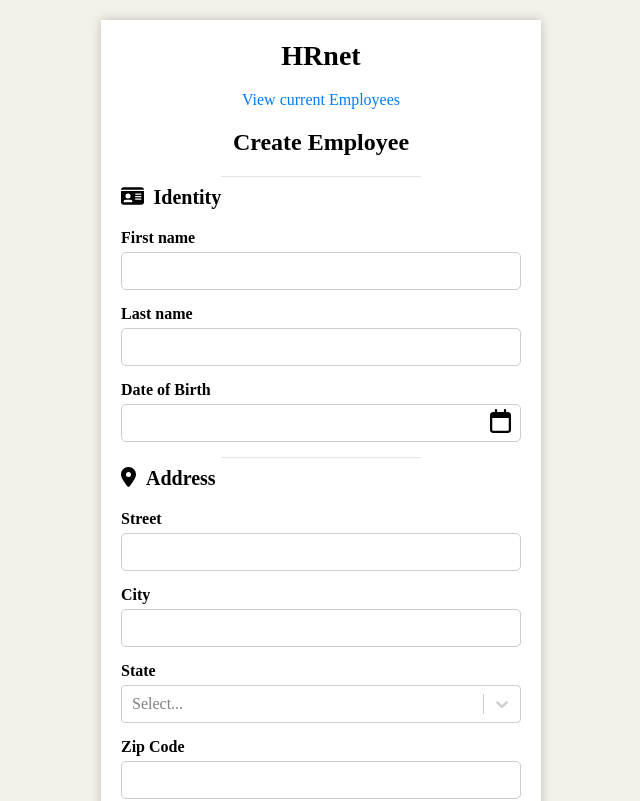
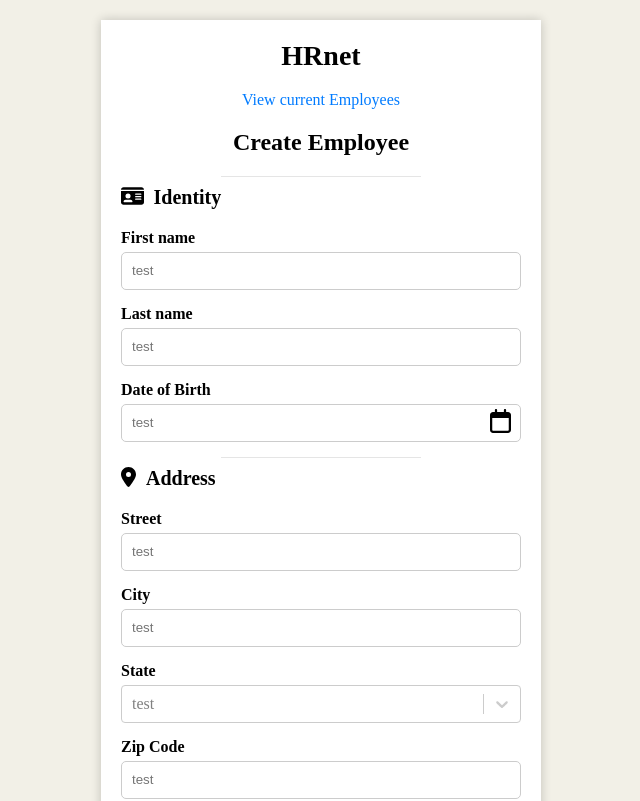
Before and after one commit to EsseB92/OCReactProjet14_HRnet, a React (Vite) app: page / in a window 1280 px wide. Shown: the top 801 px of the page, without its empty margins (319-959 px from the left). Built offline with nearby package versions, Linux system fonts and the light colour scheme.

Commit message:
Optimisation et ajout d'un placeholder

```diff
--- a/src/components/Form/InputForm/index.jsx
+++ b/src/components/Form/InputForm/index.jsx
@@ -1,8 +1,10 @@
+import React from "react";
+//import PropTypes from "prop-types";
 import Select from "react-select";
+import DatePicker from "react-datepicker";
+import Calendar from "../../../assets/calendar.svg";
+import "react-datepicker/dist/react-datepicker.css";
 import styles from "./index.module.css";
-import DatePicker from "react-datepicker";
-import "react-datepicker/dist/react-datepicker.css";
-import Calendar from "../../../assets/calendar.svg";
 
 export const InputForm = ({
   label,
@@ -12,14 +14,12 @@ export const InputForm = ({
   options,
   onChange,
   value,
+  placeholder = "test",
 }) => {
-  return (
-    <>
-      <div className={styles.container}>
-        <label htmlFor={id} className={styles.label}>
-          {label}
-        </label>
-        {type === "text" && (
+  const renderInput = () => {
+    switch (type) {
+      case "text":
+        return (
           <input
             type={type}
             id={id}
@@ -27,28 +27,45 @@ export const InputForm = ({
             onChange={onChange}
             className={styles.input}
             autoComplete={autocomplete}
+            placeholder={placeholder}
           />
-        )}
-        {type === "select" && (
+        );
+      case "select":
+        return (
           <Select
             value={value}
-            isSearchable="true"
             options={options}
             onChange={onChange}
+            placeholder={placeholder}
+            isSearchable
           />
-        )}
-        {type === "date" && (
+        );
+      case "date":
+        return (
           <div className={styles.date_container}>
             <DatePicker
               wrapperClassName={styles.date_wrapper}
               className={styles.date}
-              dateFormat="dd/MM/yyyy"
+              dateFormat="MM/dd/yyyy"
               selected={value}
               onChange={onChange}
+              placeholderText={placeholder}
             />
             <img className={styles.image} src={Calendar} alt="" />
           </div>
-        )}
+        );
+      default:
+        return null;
+    }
+  };
+
+  return (
+    <>
+      <div className={styles.container}>
+        <label htmlFor={id} className={styles.label}>
+          {label}
+        </label>
+        {renderInput()}
       </div>
     </>
   );
```
